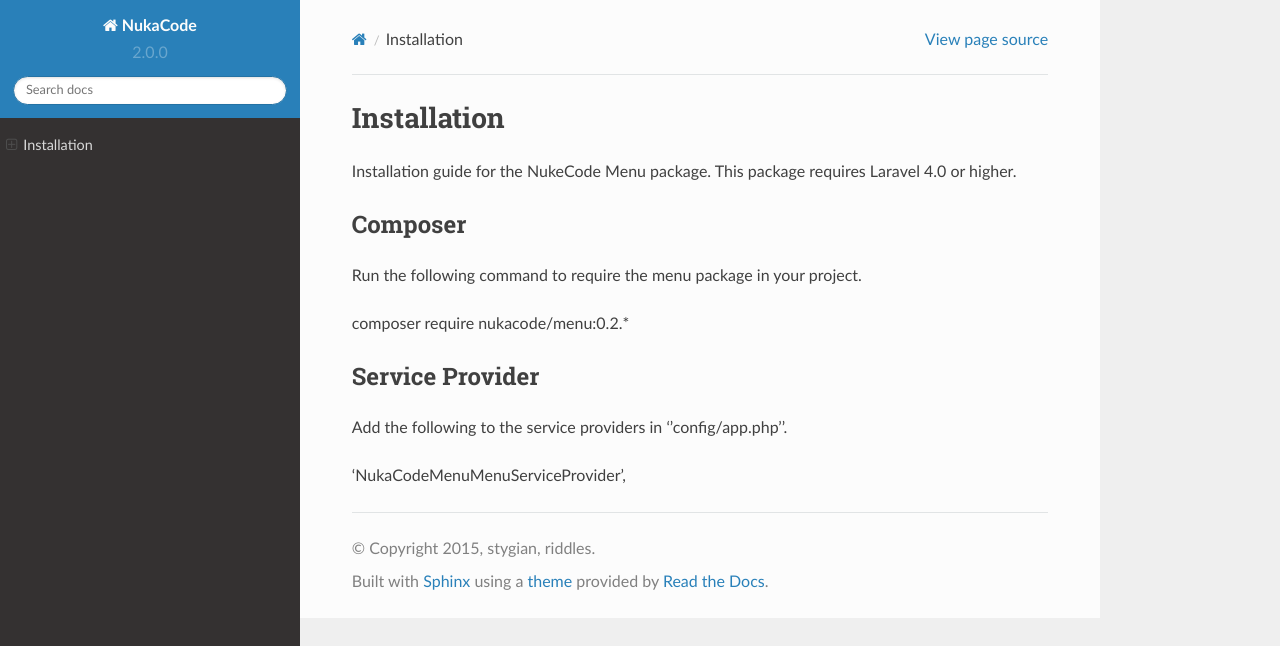
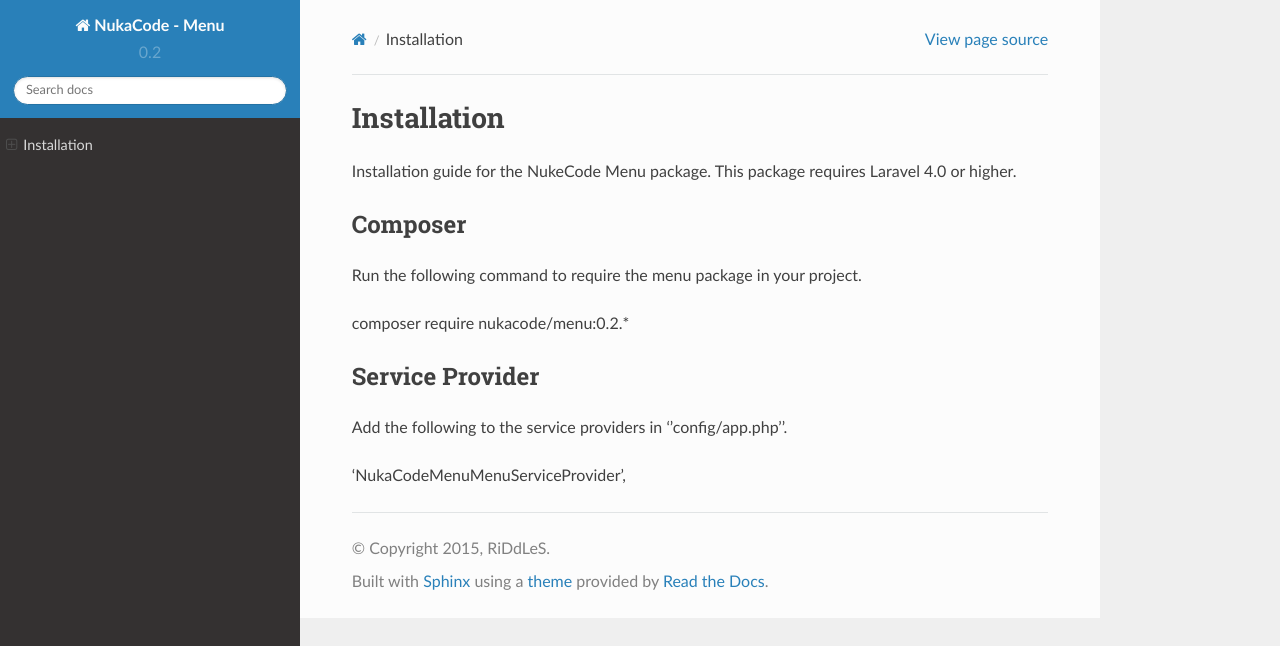
Before and after one commit to JumpGateio/Menu, a Sphinx documentation site: the page built from docs/source/install.rst, in a window 1280 px wide. Shown: the top 646 px of the page. Built offline with Sphinx 7.4.7 and the Read the Docs theme 2.0.0, drawn with Linux system fonts in a browser that asks for light colours; pages that are not in the unit, such as notebooks, are missing from menus.

Commit message:
MENU-3: Updating docs config

```diff
--- a/docs/source/conf.py
+++ b/docs/source/conf.py
@@ -1,7 +1,7 @@
 # -*- coding: utf-8 -*-
 #
-# NukaCode documentation build configuration file, created by
-# sphinx-quickstart on Fri Jan 30 10:29:53 2015.
+# NukaCode - Front End - Bootstrap documentation build configuration file, created by
+# sphinx-quickstart on Thu Feb  5 00:12:23 2015.
 #
 # This file is execfile()d with the current directory set to its
 # containing dir.
@@ -31,9 +31,7 @@
 extensions = [
     'sphinx.ext.intersphinx',
     'sphinx.ext.todo',
-    'sphinx.ext.coverage',
     'sphinx.ext.mathjax',
-    'sphinx.ext.ifconfig',
 ]
 
 # Add any paths that contain templates here, relative to this directory.
@@ -49,10 +47,20 @@
 master_doc = 'index'
 
 # General information about the project.
-project = u'NukaCode'
-copyright = u'2015, stygian, riddles'
-version = '2.0.0'
-release = '2.0.0'
+project = u'NukaCode - Menu'
+copyright = u'2015, RiDdLeS'
+
+# The version info for the project you're documenting, acts as replacement for
+# |version| and |release|, also used in various other places throughout the
+# built documents.
+#
+# The short X.Y version.
+version = '0.2'
+# The full version, including alpha/beta/rc tags.
+release = '0.2.3'
+
+# The language for content autogenerated by Sphinx. Refer to documentation
+# for a list of supported languages.
 #language = None
 
 # There are two options for replacing |today|: either, you set today to some
@@ -91,9 +99,6 @@
 
 
 # -- Options for HTML output ----------------------------------------------
-
-# The theme to use for HTML and HTML Help pages.  See the documentation for
-# a list of builtin themes.
 on_rtd = os.environ.get('READTHEDOCS', None) == 'True'
 
 if not on_rtd:  # only import and set the theme if we're building docs locally
@@ -177,7 +182,7 @@
 #html_file_suffix = None
 
 # Output file base name for HTML help builder.
-htmlhelp_basename = 'NukaCodedoc'
+htmlhelp_basename = 'NukaCode-Menu'
 
 
 # -- Options for LaTeX output ---------------------------------------------
@@ -197,8 +202,8 @@
 # (source start file, target name, title,
 #  author, documentclass [howto, manual, or own class]).
 latex_documents = [
-  ('index', 'NukaCode.tex', u'NukaCode Documentation',
-   u'stygian, riddles', 'manual'),
+  ('index', 'NukaCode-Menu.tex', u'NukaCode - Menu Documentation',
+   u'RiDdLeS', 'manual'),
 ]
 
 # The name of an image file (relative to this directory) to place at the top of
@@ -227,8 +232,8 @@
 # One entry per manual page. List of tuples
 # (source start file, name, description, authors, manual section).
 man_pages = [
-    ('index', 'nukacode', u'NukaCode Documentation',
-     [u'stygian, riddles'], 1)
+    ('index', 'nukacode-menu', u'NukaCode - Menu Documentation',
+     [u'RiDdLeS'], 1)
 ]
 
 # If true, show URL addresses after external links.
@@ -241,8 +246,8 @@
 # (source start file, target name, title, author,
 #  dir menu entry, description, category)
 texinfo_documents = [
-  ('index', 'NukaCode', u'NukaCode Documentation',
-   u'stygian, riddles', 'NukaCode', 'One line description of project.',
+  ('index', 'NukaCode-Menu', u'NukaCode - Menu Documentation',
+   u'RiDdLeS', 'NukaCode-Menu', 'Simple Menu System',
    'Miscellaneous'),
 ]
 
--- a/docs/source/index.rst
+++ b/docs/source/index.rst
@@ -17,6 +17,7 @@
     :target: https://packagist.org/packages/nukacode/menu
 .. image:: https://poser.pugx.org/nukacode/menu/license.svg
     :target: https://packagist.org/packages/nukacode/menu
+=====
 
 Links
 ------
```
